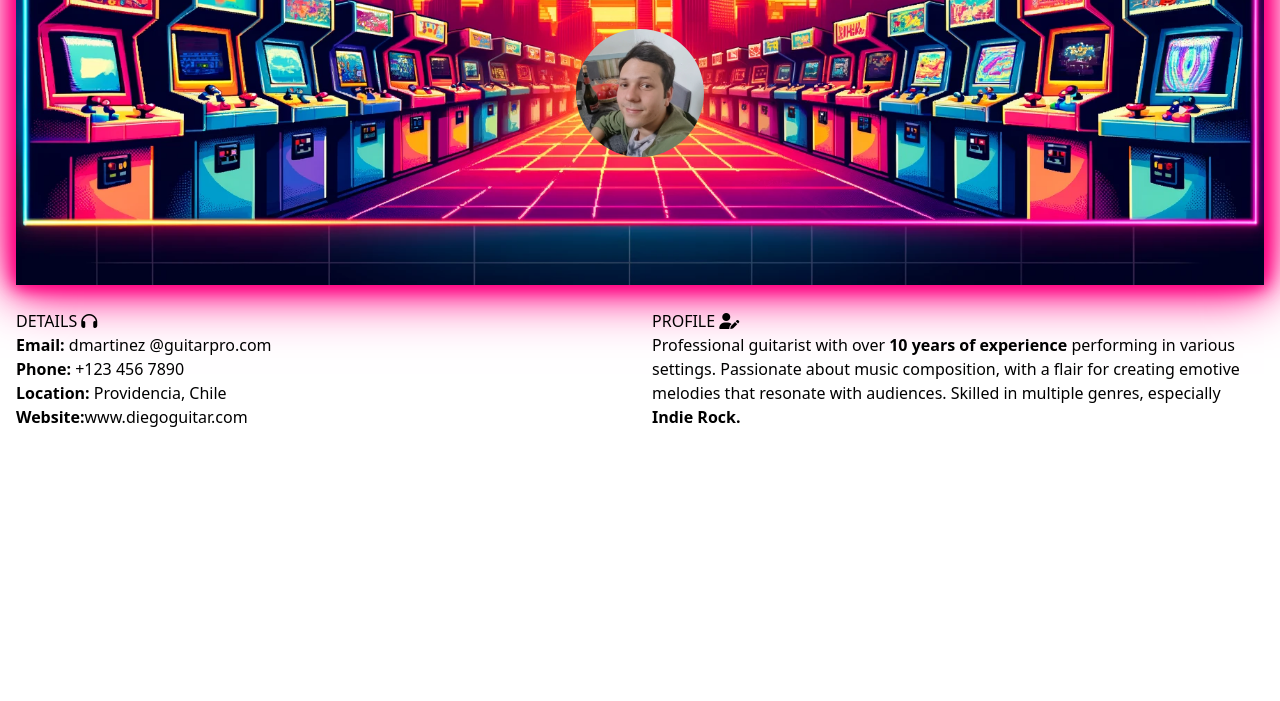
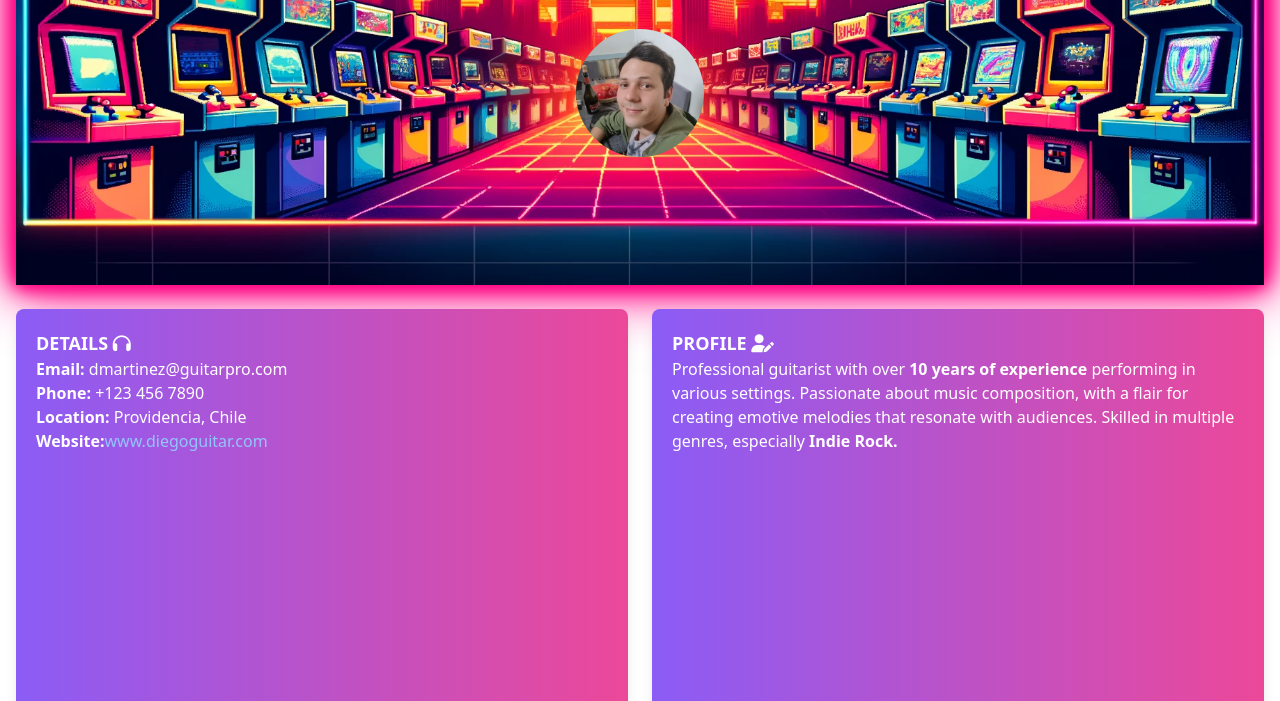
Before and after one commit to MargonDiego/CurriculumVitae, a plain HTML site: page index.html in a window 1280 px wide. Shown: the part 251-952 px from the top of the page. Drawn offline with nearby package versions, Linux system fonts and the light colour scheme.

Commit message:
Se modifica el perfil y la información especifica
Se mantiene el mismo estilo del header

```diff
--- a/index.html
+++ b/index.html
@@ -23,20 +23,23 @@
     <div class="px-4 mx-auto max-w-screen-xl text-center py-24 lg:py-32">
         <h1 class="mb-4 text-4xl font-extrabold tracking-tight leading-none text-white md:text-5xl lg:text-6xl text-outline" style="font-family: 'Orbitron', sans-serif; color: #ff00ff;">Diego Martinez</h1>
         <p class="mb-8 text-lg font-normal lg:text-xl sm:px-16 xl:px-48 text-outline" style="font-family: 'Orbitron', sans-serif; color: #ff00ff;">Professional Guitarist</p>
-        <img src="Diego.jpg" alt="Profile Photo" class="mx-auto w-32 h-32 rounded-full border-solid hover:border-dotted">
+        <img src="Diego.jpg" alt="Profile Photo" class="mx-auto w-32 h-32 rounded-full ">
     </div>
   </header>
-    <aside class="details">
-      <h2>DETAILS <i class="fa-solid fa-headphones"></i></h2>
-      <p><strong>Email:</strong> dmartinez @guitarpro.com</p>
-      <p><strong>Phone:</strong> +123 456 7890</p>
-      <p><strong>Location:</strong> Providencia, Chile</p>
-      <p><strong>Website:</strong><a href="https://geektyper.com/shield/">www.diegoguitar.com</a></p>
-    </aside>
-    <section class="profile">
-      <h2>PROFILE <i class="fa-solid fa-user-pen"></i></h2>
-      <div id="personal-information"><p>Professional guitarist with over <strong>10 years of experience</strong> performing in various settings. Passionate about music composition, with a flair for creating emotive melodies that resonate with audiences. Skilled in multiple genres, especially <strong>Indie Rock.</strong></p></div>
-    </section>
+  <aside class="details bg-gradient-to-r from-purple-500 to-pink-500 p-5 rounded-lg shadow-lg">
+    <h2 class="text-lg font-semibold text-white">DETAILS <i class="fa-solid fa-headphones"></i></h2>
+    <p class="text-white"><strong>Email:</strong> dmartinez@guitarpro.com</p>
+    <p class="text-white"><strong>Phone:</strong> +123 456 7890</p>
+    <p class="text-white"><strong>Location:</strong> Providencia, Chile</p>
+    <p class="text-white"><strong>Website:</strong><a href="https://geektyper.com/shield/" class="text-blue-300 hover:text-blue-200">www.diegoguitar.com</a></p>
+  </aside>
+
+  <section class="profile bg-gradient-to-r from-purple-500 to-pink-500 p-5 rounded-lg shadow-lg text-white">
+    <h2 class="text-lg font-semibold">PROFILE <i class="fa-solid fa-user-pen"></i></h2>
+    <div id="personal-information">
+        <p>Professional guitarist with over <strong>10 years of experience</strong> performing in various settings. Passionate about music composition, with a flair for creating emotive melodies that resonate with audiences. Skilled in multiple genres, especially <strong>Indie Rock.</strong></p>
+    </div>
+  </section>
     <section class="skills">
         <h2>SKILLS <i class="fa-solid fa-guitar"></i></h2>
         <div class="skill">
```
